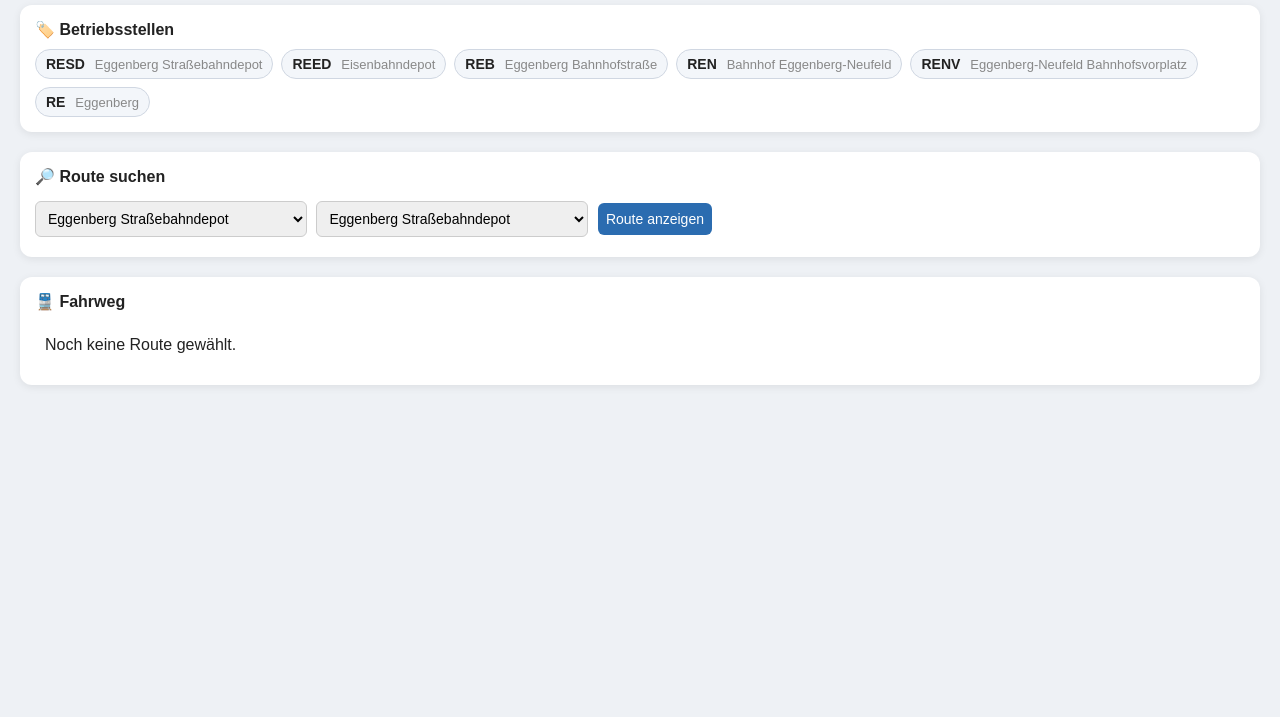
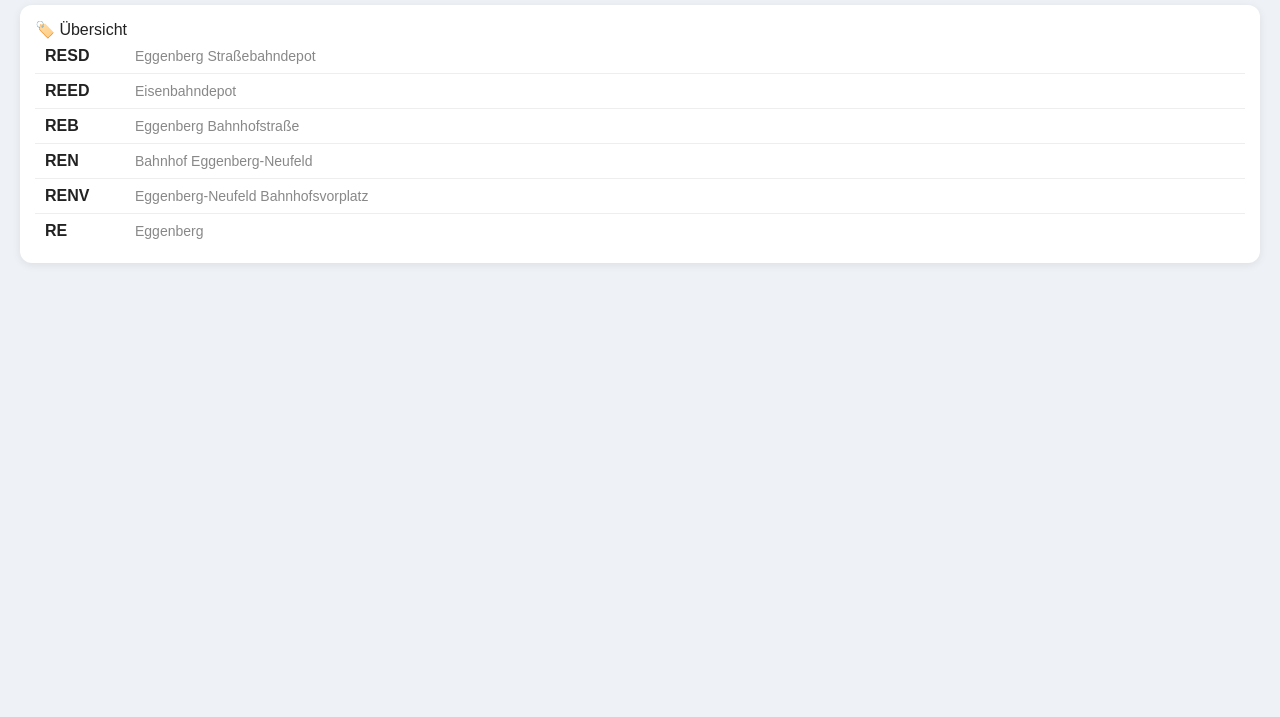
Before and after one commit to leonard566/Modellbahn, a plain HTML site: page index.html in a window 1280 px wide. Shown: the part 83-800 px from the top of the page. Drawn offline with Linux system fonts and the light colour scheme.

Commit message:
Update index.html

```diff
--- a/index.html
+++ b/index.html
@@ -2,7 +2,7 @@
 <html lang="de">
 <head>
   <meta charset="UTF-8">
-  <title>Modellbahn Routenplan</title>
+  <title>Modellbahn Betriebsstellen</title>
 
   <style>
     body {
@@ -25,103 +25,41 @@
       box-shadow: 0 2px 8px rgba(0,0,0,0.08);
     }
 
-    /* 📦 Betriebsstellen */
-    .stations {
+    /* 📦 Betriebsstellen LISTE untereinander */
+    .station {
       display: flex;
-      flex-wrap: wrap;
-      gap: 8px;
+      align-items: baseline;
+      gap: 10px;
+
+      padding: 8px 10px;
+      border-bottom: 1px solid #eee;
     }
 
-    .station {
-      background: #f3f6fa;
-      border: 1px solid #d0d7e2;
-      padding: 6px 10px;
-      border-radius: 20px;
-      font-size: 14px;
-      white-space: nowrap;
+    .station:last-child {
+      border-bottom: none;
     }
 
     .station-id {
       font-weight: bold;
+      min-width: 80px;
     }
 
     .station-name {
-      color: #888;       /* 👈 HIER ist dein Wunsch: grau */
-      font-size: 13px;
-      margin-left: 6px;
-    }
-
-    /* 🔎 Inputs */
-    select, button {
-      padding: 8px;
-      margin: 5px 5px 5px 0;
-      border-radius: 6px;
-      border: 1px solid #ccc;
+      color: #888; /* 👈 grau wie gewünscht */
       font-size: 14px;
     }
 
-    button {
-      background: #2b6cb0;
-      color: white;
-      border: none;
-      cursor: pointer;
-    }
-
-    button:hover {
-      background: #1f4f86;
-    }
-
-    /* 🚆 Route */
-    .route {
-      font-size: 16px;
-      line-height: 1.8;
-      padding: 10px;
-    }
-
-    .step {
-      display: inline-block;
-      padding: 4px 8px;
-      margin: 3px;
-      background: #f3f6fa;
-      border-radius: 8px;
-      border: 1px solid #d0d7e2;
-    }
-
-    .arrow {
-      margin: 0 4px;
-      color: #888;
-    }
-
-    .title {
-      font-weight: bold;
-      margin-bottom: 10px;
-    }
   </style>
 </head>
 
 <body>
 
-<h2>🚆 Modellbahn Fahrweg-System</h2>
+<h2>🚆 Modellbahn Betriebsstellen</h2>
 
 <!-- 📦 Betriebsstellen -->
 <div class="card">
-  <div class="title">🏷️ Betriebsstellen</div>
-  <div id="stations" class="stations"></div>
-</div>
-
-<!-- 🔎 Suche -->
-<div class="card">
-  <div class="title">🔎 Route suchen</div>
-
-  <select id="start"></select>
-  <select id="ziel"></select>
-  <button onclick="berechneRoute()">Route anzeigen</button>
-</div>
-
-<!-- 🚆 Ergebnis -->
-<div class="card">
-  <div class="title">🚆 Fahrweg</div>
-  <div id="output" class="route">Noch keine Route gewählt.</div>
+  <div class="title">🏷️ Übersicht</div>
+  <div id="stations"></div>
 </div>
 
 <script>
@@ -132,18 +70,10 @@ const betriebsstellen = [
   { id: "REB", name: "Eggenberg Bahnhofstraße" },
   { id: "REN", name: "Bahnhof Eggenberg-Neufeld" },
   { id: "RENV", name: "Eggenberg-Neufeld Bahnhofsvorplatz" },
-  { id: "RE", name: "Eggenberg" },
+  { id: "RE", name: "Eggenberg" }
 ];
 
-const routen = [
-  {
-    from: "RESD1",
-    to: "RESD2",
-    path: ["RESD1", "W15", "RESW", "RESD2"]
-  }
-];
-
-// 📦 Stations anzeigen
+// 📦 Stations untereinander ausgeben
 const stationBox = document.getElementById("stations");
 
 betriebsstellen.forEach(b => {
@@ -158,38 +88,6 @@ betriebsstellen.forEach(b => {
   stationBox.appendChild(div);
 });
 
-// 🔽 Dropdowns
-const startSel = document.getElementById("start");
-const zielSel = document.getElementById("ziel");
-
-betriebsstellen.forEach(b => {
-  startSel.add(new Option(b.name, b.id));
-  zielSel.add(new Option(b.name, b.id));
-});
-
-// 🚆 Route berechnen
-function berechneRoute() {
-  const start = startSel.value;
-  const ziel = zielSel.value;
-
-  const route = routen.find(r => r.from === start && r.to === ziel);
-
-  const output = document.getElementById("output");
-
-  if (!route) {
-    output.innerHTML = "❌ Keine Route gefunden.";
-    return;
-  }
-
-  const steps = route.path.map(id => {
-    const st = betriebsstellen.find(b => b.id === id);
-    const label = st ? st.id : id;
-    return `<span class="step">${label}</span>`;
-  });
-
-  output.innerHTML = steps.join('<span class="arrow">→</span>');
-}
-
 </script>
 
 </body>
```
